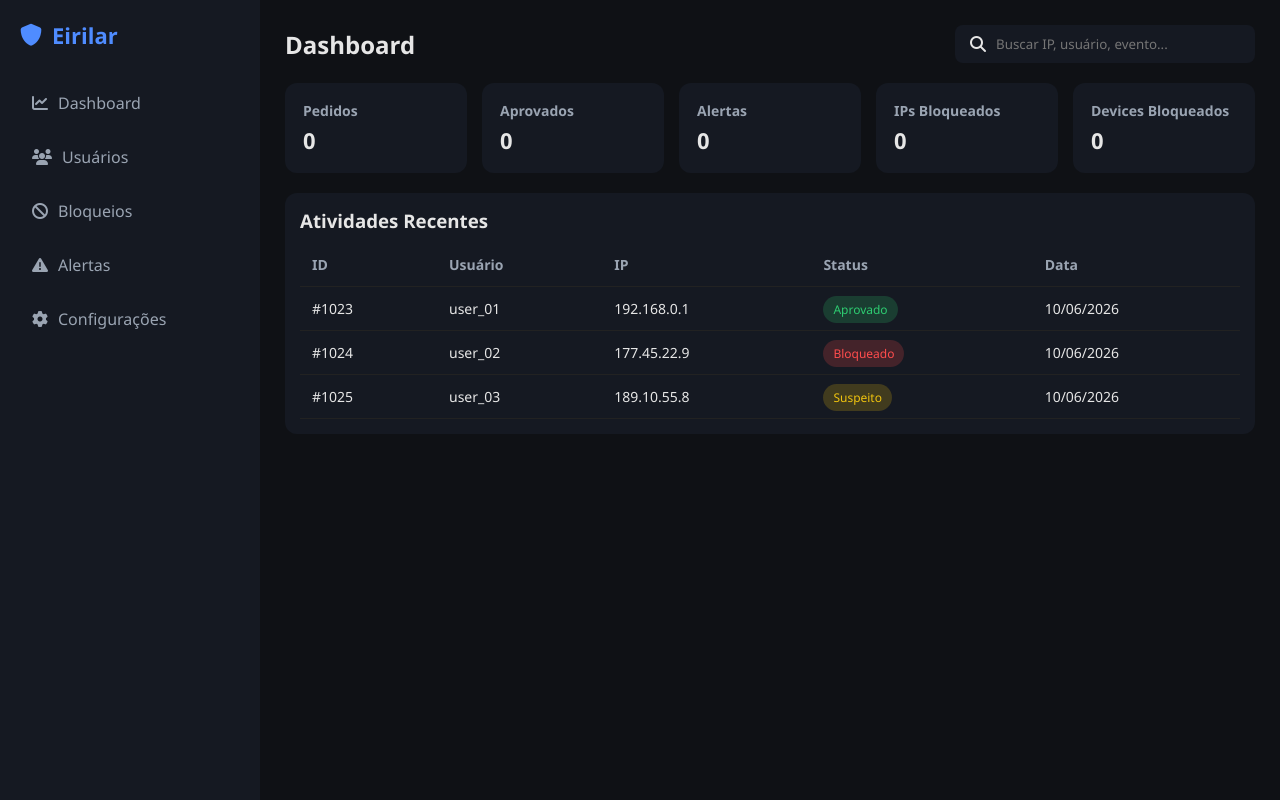
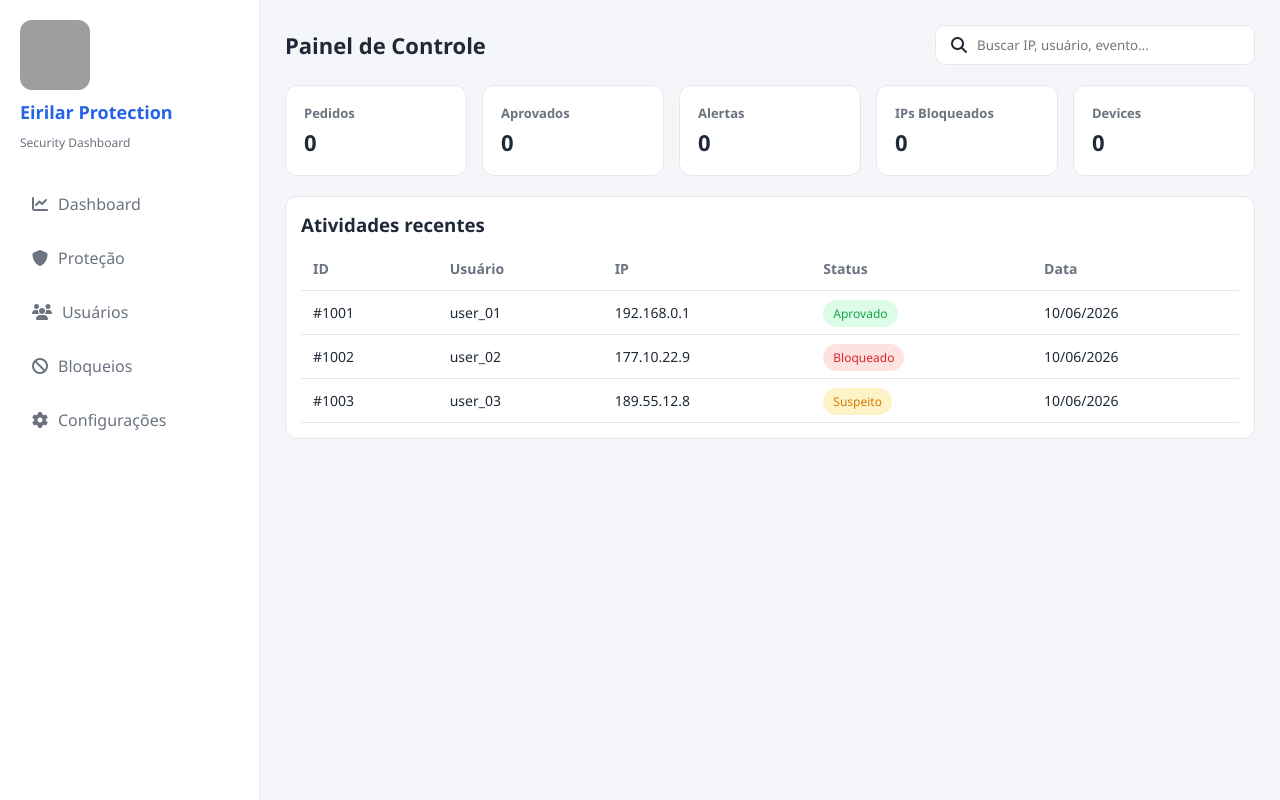
Before and after one commit to EirilarProtection/antifraude, a Flask app: page /dashboard in a window 1280 px wide. Run offline with Flask 3, Linux system fonts and the light colour scheme; the visitor is signed in with stand-in values (Sample User, id 1); data that the repository does not hold is empty; some libraries are stand-ins or nearby versions; grey boxes are pictures that could not be loaded.

Commit message:
Update dashboard.html

```diff
--- a/templates/dashboard.html
+++ b/templates/dashboard.html
@@ -3,21 +3,24 @@
 <head>
 <meta charset="UTF-8">
 <meta name="viewport" content="width=device-width, initial-scale=1.0">
+
 <title>Eirilar Protection | Dashboard</title>
 
 <link rel="stylesheet" href="https://cdnjs.cloudflare.com/ajax/libs/font-awesome/6.5.2/css/all.min.css">
 
 <style>
+
 :root{
-    --bg:#0f1115;
-    --panel:#151922;
-    --panel2:#1b2130;
-    --text:#e6e6e6;
-    --muted:#9aa4b2;
-    --accent:#4f8cff;
-    --danger:#ff4d4d;
-    --success:#2ecc71;
-    --warning:#f1c40f;
+    --bg:#f4f6f9;
+    --panel:#ffffff;
+    --panel2:#f9fafb;
+    --text:#1f2937;
+    --muted:#6b7280;
+    --primary:#2563eb;
+    --border:#e5e7eb;
+    --success:#16a34a;
+    --danger:#dc2626;
+    --warning:#d97706;
 }
 
 *{
@@ -36,33 +39,50 @@ body{
 /* SIDEBAR */
 .sidebar{
     width:260px;
+    height:100vh;
     background:var(--panel);
-    height:100vh;
+    border-right:1px solid var(--border);
     padding:20px;
     position:fixed;
     left:0;
     top:0;
 }
 
+/* LOGO */
 .logo{
-    font-size:22px;
-    font-weight:bold;
+    display:flex;
+    flex-direction:column;
+    align-items:flex-start;
+    gap:10px;
     margin-bottom:30px;
-    color:var(--accent);
-    display:flex;
-    align-items:center;
-    gap:10px;
 }
 
+.logo img{
+    width:70px;
+    height:70px;
+    border-radius:12px;
+}
+
+.logo h1{
+    font-size:18px;
+    color:var(--primary);
+}
+
+.logo span{
+    font-size:12px;
+    color:var(--muted);
+}
+
+/* NAV */
 .nav a{
     display:flex;
     align-items:center;
     gap:10px;
     padding:12px;
+    margin-bottom:8px;
+    text-decoration:none;
     color:var(--muted);
-    text-decoration:none;
-    border-radius:8px;
-    margin-bottom:8px;
+    border-radius:10px;
     transition:.2s;
 }
 
@@ -74,8 +94,8 @@ body{
 /* MAIN */
 .main{
     margin-left:260px;
+    width:100%;
     padding:25px;
-    width:100%;
 }
 
 /* TOPBAR */
@@ -86,22 +106,26 @@ body{
     margin-bottom:20px;
 }
 
+.topbar h2{
+    font-size:22px;
+}
+
 .search{
-    background:var(--panel);
-    padding:10px 15px;
-    border-radius:8px;
-    width:300px;
     display:flex;
     align-items:center;
     gap:10px;
+    background:var(--panel);
+    border:1px solid var(--border);
+    padding:10px 15px;
+    border-radius:10px;
+    width:320px;
 }
 
 .search input{
-    background:transparent;
     border:none;
     outline:none;
-    color:var(--text);
     width:100%;
+    background:transparent;
 }
 
 /* CARDS */
@@ -114,27 +138,28 @@ body{
 
 .card{
     background:var(--panel);
+    border:1px solid var(--border);
     padding:18px;
     border-radius:12px;
 }
 
 .card h3{
-    font-size:14px;
+    font-size:13px;
     color:var(--muted);
 }
 
 .card p{
     font-size:22px;
+    font-weight:bold;
     margin-top:5px;
-    font-weight:bold;
 }
 
 /* TABLE */
 .table{
     background:var(--panel);
+    border:1px solid var(--border);
     border-radius:12px;
     padding:15px;
-    overflow-x:auto;
 }
 
 table{
@@ -150,10 +175,11 @@ th,td{
 
 th{
     color:var(--muted);
+    border-bottom:1px solid var(--border);
 }
 
 tr{
-    border-bottom:1px solid #222;
+    border-bottom:1px solid var(--border);
 }
 
 .status{
@@ -162,9 +188,9 @@ tr{
     font-size:12px;
 }
 
-.success{background:rgba(46,204,113,.2); color:var(--success);}
-.danger{background:rgba(255,77,77,.2); color:var(--danger);}
-.warning{background:rgba(241,196,15,.2); color:var(--warning);}
+.success{background:#dcfce7;color:var(--success);}
+.danger{background:#fee2e2;color:var(--danger);}
+.warning{background:#fef3c7;color:var(--warning);}
 
 /* RESPONSIVO */
 @media(max-width:1000px){
@@ -178,6 +204,7 @@ tr{
         margin-left:0;
     }
 }
+
 </style>
 </head>
 
@@ -185,18 +212,23 @@ tr{
 
 <!-- SIDEBAR -->
 <div class="sidebar">
+
     <div class="logo">
-        <i class="fa-solid fa-shield"></i>
-        Eirilar
+        <!-- TROQUE AQUI PELO SEU EMBLEMA -->
+        <img src="https://i.imgur.com/8Km9tLL.png" alt="Eirilar Logo">
+
+        <h1>Eirilar Protection</h1>
+        <span>Security Dashboard</span>
     </div>
 
     <div class="nav">
         <a href="#"><i class="fa-solid fa-chart-line"></i> Dashboard</a>
+        <a href="#"><i class="fa-solid fa-shield"></i> Proteção</a>
         <a href="#"><i class="fa-solid fa-users"></i> Usuários</a>
         <a href="#"><i class="fa-solid fa-ban"></i> Bloqueios</a>
-        <a href="#"><i class="fa-solid fa-triangle-exclamation"></i> Alertas</a>
         <a href="#"><i class="fa-solid fa-gear"></i> Configurações</a>
     </div>
+
 </div>
 
 <!-- MAIN -->
@@ -204,7 +236,7 @@ tr{
 
     <!-- TOP -->
     <div class="topbar">
-        <h2>Dashboard</h2>
+        <h2>Painel de Controle</h2>
 
         <div class="search">
             <i class="fa-solid fa-search"></i>
@@ -214,6 +246,7 @@ tr{
 
     <!-- CARDS -->
     <div class="cards">
+
         <div class="card">
             <h3>Pedidos</h3>
             <p>{{ stats.orders }}</p>
@@ -235,14 +268,16 @@ tr{
         </div>
 
         <div class="card">
-            <h3>Devices Bloqueados</h3>
+            <h3>Devices</h3>
             <p>{{ stats.blocked_devices }}</p>
         </div>
+
     </div>
 
     <!-- TABLE -->
     <div class="table">
-        <h3 style="margin-bottom:10px;">Atividades Recentes</h3>
+
+        <h3 style="margin-bottom:10px;">Atividades recentes</h3>
 
         <table>
             <thead>
@@ -257,7 +292,7 @@ tr{
 
             <tbody>
                 <tr>
-                    <td>#1023</td>
+                    <td>#1001</td>
                     <td>user_01</td>
                     <td>192.168.0.1</td>
                     <td><span class="status success">Aprovado</span></td>
@@ -265,22 +300,24 @@ tr{
                 </tr>
 
                 <tr>
-                    <td>#1024</td>
+                    <td>#1002</td>
                     <td>user_02</td>
-                    <td>177.45.22.9</td>
+                    <td>177.10.22.9</td>
                     <td><span class="status danger">Bloqueado</span></td>
                     <td>10/06/2026</td>
                 </tr>
 
                 <tr>
-                    <td>#1025</td>
+                    <td>#1003</td>
                     <td>user_03</td>
-                    <td>189.10.55.8</td>
+                    <td>189.55.12.8</td>
                     <td><span class="status warning">Suspeito</span></td>
                     <td>10/06/2026</td>
                 </tr>
             </tbody>
+
         </table>
+
     </div>
 
 </div>
```
